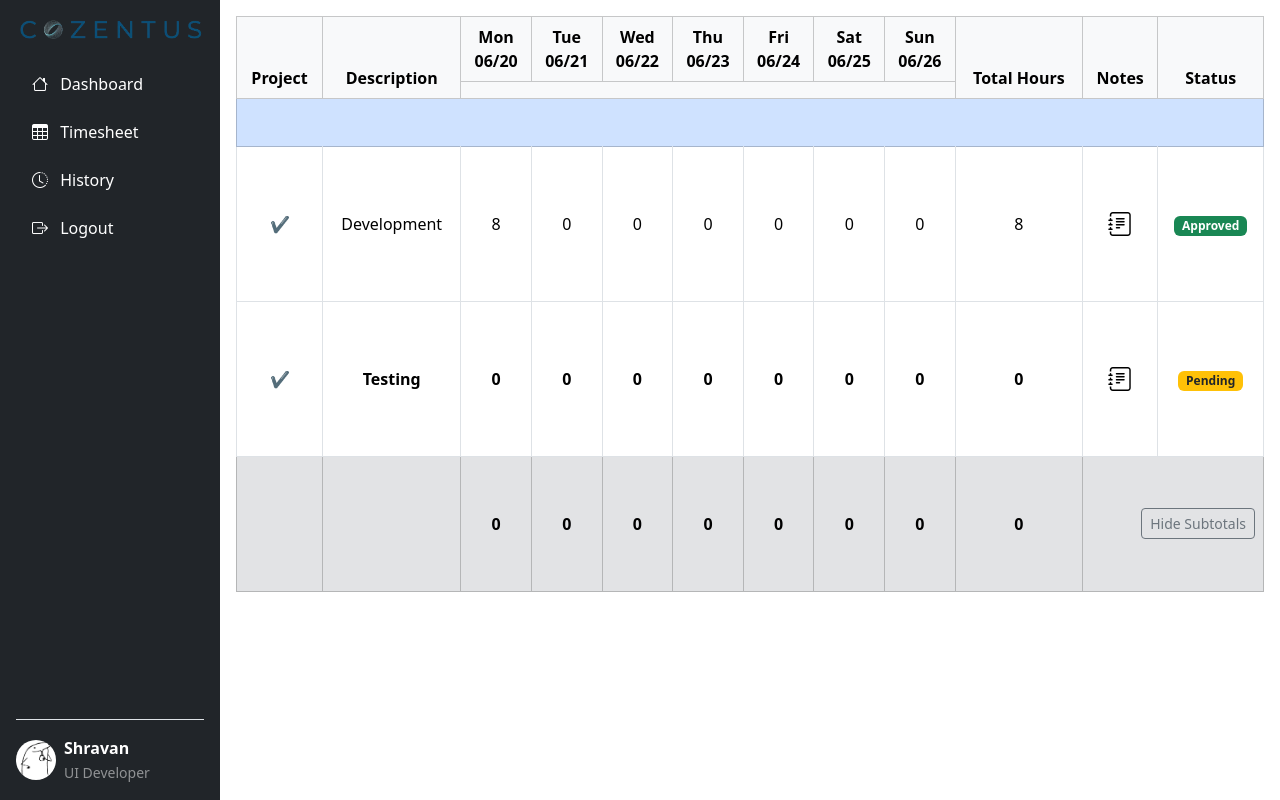
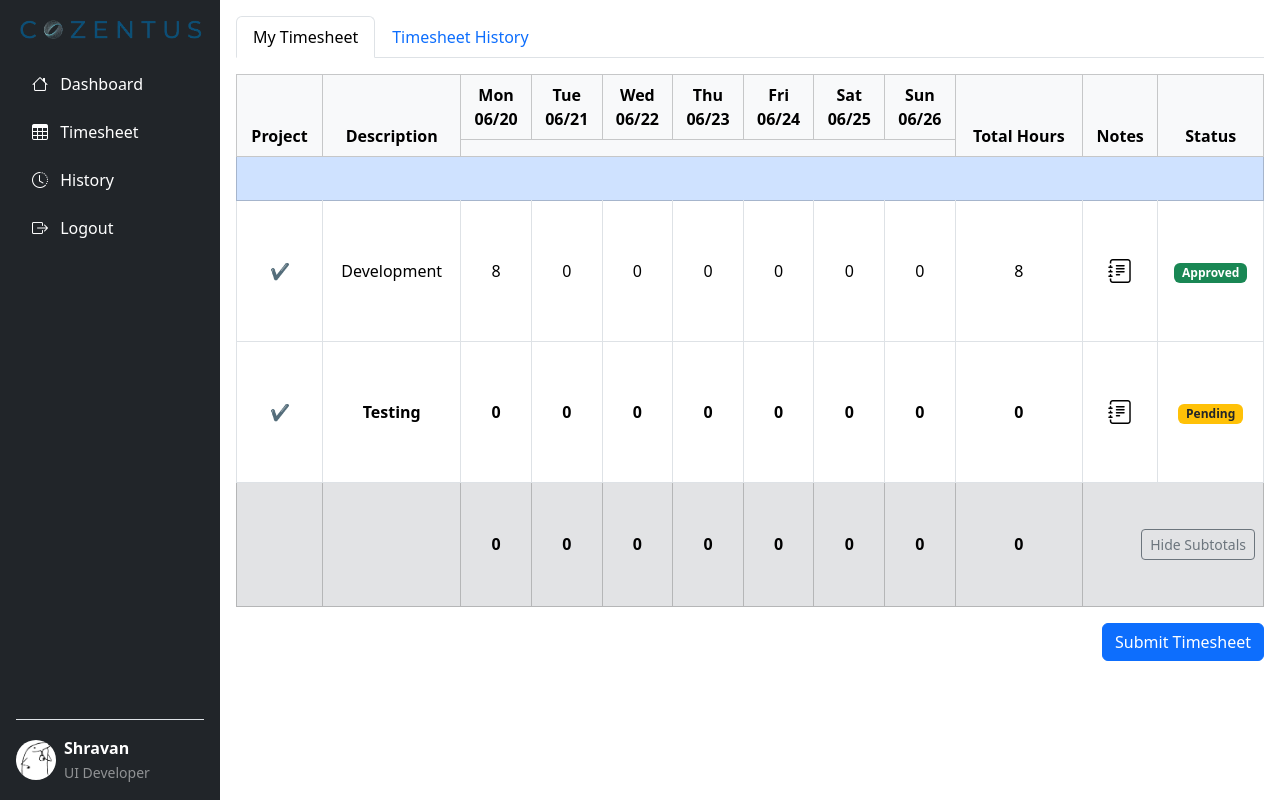
Before and after one commit to WillDoIt26/Timesheet-project-POC, an Angular app: page /table in a window 1280 px wide. Built offline with nearby package versions, Linux system fonts and the light colour scheme.

Commit message:
Creating different section

```diff
--- a/src/app/table/table.html
+++ b/src/app/table/table.html
@@ -1,70 +1,137 @@
 <!-- Top-Level Layout -->
-<div class="d-flex">
-
-<app-sidebar></app-sidebar>
-
+<div class="d-flex w-100">
+  <app-sidebar></app-sidebar>
 
   <!-- Main Content -->
   <div class="flex-grow-1 container-fluid full-table-container p-3">
-    <div class="table-responsive">
+    <!-- Tabs -->
+    <ul class="nav nav-tabs">
+      <li class="nav-item" style="cursor: pointer;">
+        <a
+          class="nav-link"
+          [class.active]="activeTab === 'timesheet'"
+          (click)="activeTab = 'timesheet'"
+        >
+          My Timesheet
+        </a>
+      </li>
+      <li class="nav-item" style="cursor: pointer;">
+        <a
+          class="nav-link"
+          [class.active]="activeTab === 'history'"
+          (click)="activeTab = 'history'"
+        >
+          Timesheet History
+        </a>
+      </li>
+    </ul>
+
+    <!-- Timesheet Table -->
+    <div *ngIf="activeTab === 'timesheet'" class="table-responsive mt-3">
       <table class="table table-bordered text-center align-middle w-100 h-75">
         <thead class="table-light">
           <tr>
             <th rowspan="2">Project</th>
             <th rowspan="2">Description</th>
-            <th>Mon<br>06/20</th>
-            <th>Tue<br>06/21</th>
-            <th>Wed<br>06/22</th>
-            <th>Thu<br>06/23</th>
-            <th>Fri<br>06/24</th>
-            <th>Sat<br>06/25</th>
-            <th>Sun<br>06/26</th>
+            <th>Mon<br />06/20</th>
+            <th>Tue<br />06/21</th>
+            <th>Wed<br />06/22</th>
+            <th>Thu<br />06/23</th>
+            <th>Fri<br />06/24</th>
+            <th>Sat<br />06/25</th>
+            <th>Sun<br />06/26</th>
             <th rowspan="2">Total Hours</th>
             <th rowspan="2">Notes</th>
             <th rowspan="2">Status</th>
           </tr>
-          <tr><td colspan="7"></td></tr>
+          <tr>
+            <td colspan="7"></td>
+          </tr>
         </thead>
         <tbody>
-          <!-- Your rows -->
-          <tr class="table-primary fw-bold"><td colspan="12"></td></tr>
-
+          <tr class="table-primary fw-bold">
+            <td colspan="12"></td>
+          </tr>
           <tr>
-            <td >✔</td>
+            <td>✔</td>
             <td>Development</td>
-            <td>8</td><td>0</td><td>0</td><td>0</td><td>0</td><td>0</td><td>0</td>
+            <td>8</td>
+            <td>0</td>
+            <td>0</td>
+            <td>0</td>
+            <td>0</td>
+            <td>0</td>
+            <td>0</td>
             <td>8</td>
             <td>
-              <button style="font-size: x-large; border: none; background-color: transparent;" (click)="openNoteDialog()">
+              <button
+                style="
+                  font-size: x-large;
+                  border: none;
+                  background-color: transparent;
+                "
+                (click)="openNoteDialog()"
+              >
                 <i class="bi bi-journal-text"></i>
               </button>
             </td>
             <td><span class="badge bg-success">Approved</span></td>
           </tr>
-
-          <!-- More rows -->
           <tr class="fw-bold">
-            <td>✔</td><td>Testing</td>
-            <td>0</td><td>0</td><td>0</td><td>0</td><td>0</td><td>0</td><td>0</td>
+            <td>✔</td>
+            <td>Testing</td>
+            <td>0</td>
+            <td>0</td>
+            <td>0</td>
+            <td>0</td>
+            <td>0</td>
+            <td>0</td>
+            <td>0</td>
             <td>0</td>
             <td>
-              <button style="font-size: x-large; border: none; background-color: transparent;" (click)="openNoteDialog()">
+              <button
+                style="
+                  font-size: x-large;
+                  border: none;
+                  background-color: transparent;
+                "
+                (click)="openNoteDialog()"
+              >
                 <i class="bi bi-journal-text"></i>
               </button>
             </td>
             <td><span class="badge bg-warning text-dark">Pending</span></td>
           </tr>
-
           <tr class="table-secondary fw-bold">
-            <td></td><td></td>
-            <td>0</td><td>0</td><td>0</td><td>0</td><td>0</td><td>0</td><td>0</td>
+            <td></td>
+            <td></td>
+            <td>0</td>
+            <td>0</td>
+            <td>0</td>
+            <td>0</td>
+            <td>0</td>
+            <td>0</td>
+            <td>0</td>
             <td>0</td>
             <td colspan="2">
-              <button class="btn btn-sm btn-outline-secondary float-end">Hide Subtotals</button>
+              <button class="btn btn-sm btn-outline-secondary float-end">
+                Hide Subtotals
+              </button>
             </td>
           </tr>
         </tbody>
       </table>
+      <div class="d-flex justify-content-end mt-3">
+        <button class="btn btn-primary">Submit Timesheet</button>
+      </div>
+    </div>
+
+    <!-- Timesheet History -->
+    <div *ngIf="activeTab === 'history'" class="p-4">
+      <h4>Timesheet History</h4>
+      <p>
+        This section will show your timesheet history logs and past entries.
+      </p>
     </div>
   </div>
 </div>
--- a/src/app/table/table.ts
+++ b/src/app/table/table.ts
@@ -2,18 +2,75 @@ import { Component } from '@angular/core';
 import { MatDialog } from '@angular/material/dialog';
 import { Note } from '../note/note';
 import { Sidebar } from "../sidebar/sidebar";
+import { CommonModule } from '@angular/common';
+import { FormsModule } from '@angular/forms';
+
+
+type DayKey = 'mon' | 'tue' | 'wed' | 'thu' | 'fri' | 'sat' | 'sun';
+
+interface TimesheetRow {
+  project: string;
+  description: string;
+  days: Record<DayKey, number>;
+  notes: string;
+  status: string;
+  isEditing: boolean;
+}
+
 @Component({
   selector: 'app-table',
-  imports: [Sidebar],
+  imports: [Sidebar,CommonModule,FormsModule],
   templateUrl: './table.html',
   styleUrl: './table.scss',
 })
+
 export class Table {
   constructor(private dialog: MatDialog) {}
+
+  activeTab: string = 'timesheet';
+
+ timesheetRows: TimesheetRow[] = [
+    {
+      project: '',
+      description: '',
+      days: {
+        mon: 0,
+        tue: 0,
+        wed: 0,
+        thu: 0,
+        fri: 0,
+        sat: 0,
+        sun: 0,
+      },
+      notes: '',
+      status: 'Draft',
+      isEditing: true,
+    },
+  ];
+
+  submittedTimesheetData: TimesheetRow[] = [];
 
   openNoteDialog(): void {
     this.dialog.open(Note, {
       width: '400px',
     });
   }
+
+  calculateTotal(row: any): number {
+    return Object.values(row.days).reduce((sum: number, val: any) => sum + Number(val), 0);
+  }
+
+  saveRow(row: any) {
+    row.isEditing = false;
+    row.status = 'Saved';
+  }
+
+  editRow(row: any) {
+    row.isEditing = true;
+  }
+
+  submitTimesheet() {
+    const savedRows = this.timesheetRows.filter((row) => !row.isEditing);
+    this.submittedTimesheetData = [...savedRows];
+  }
 }
```
